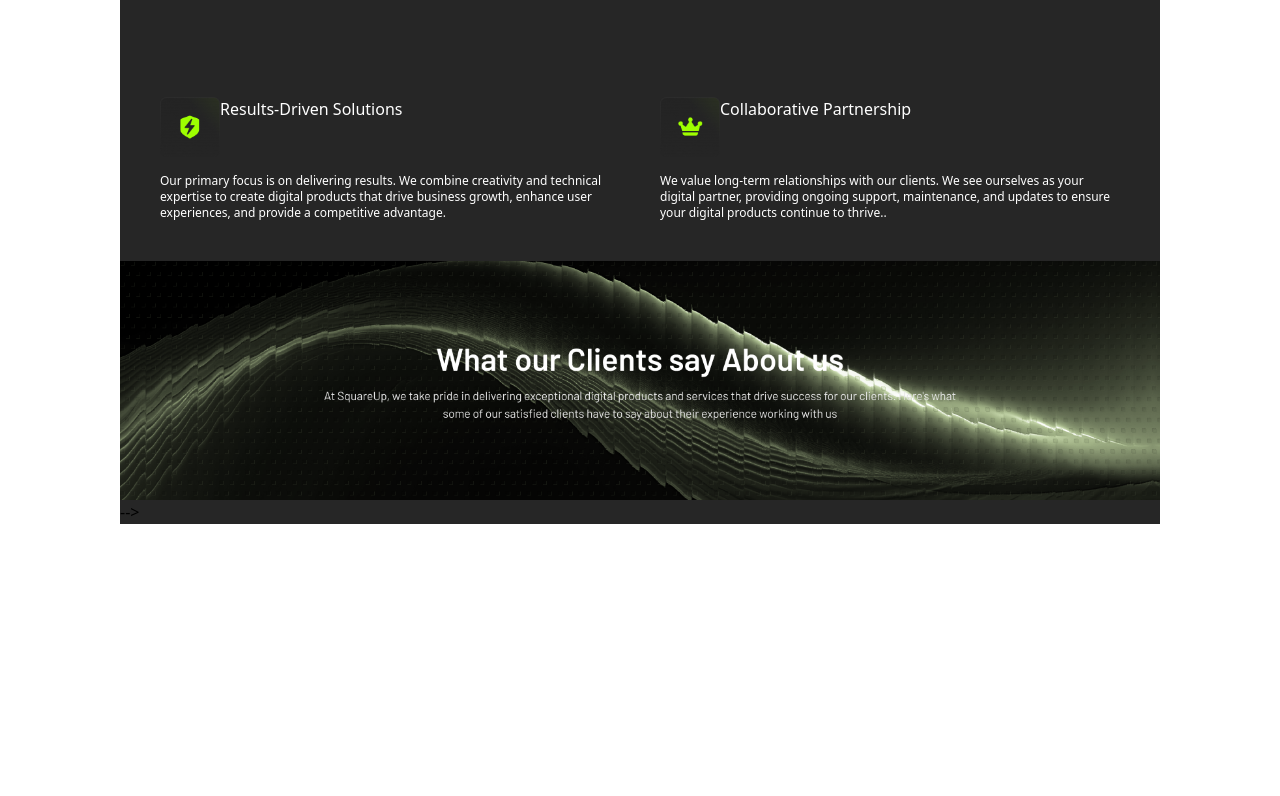
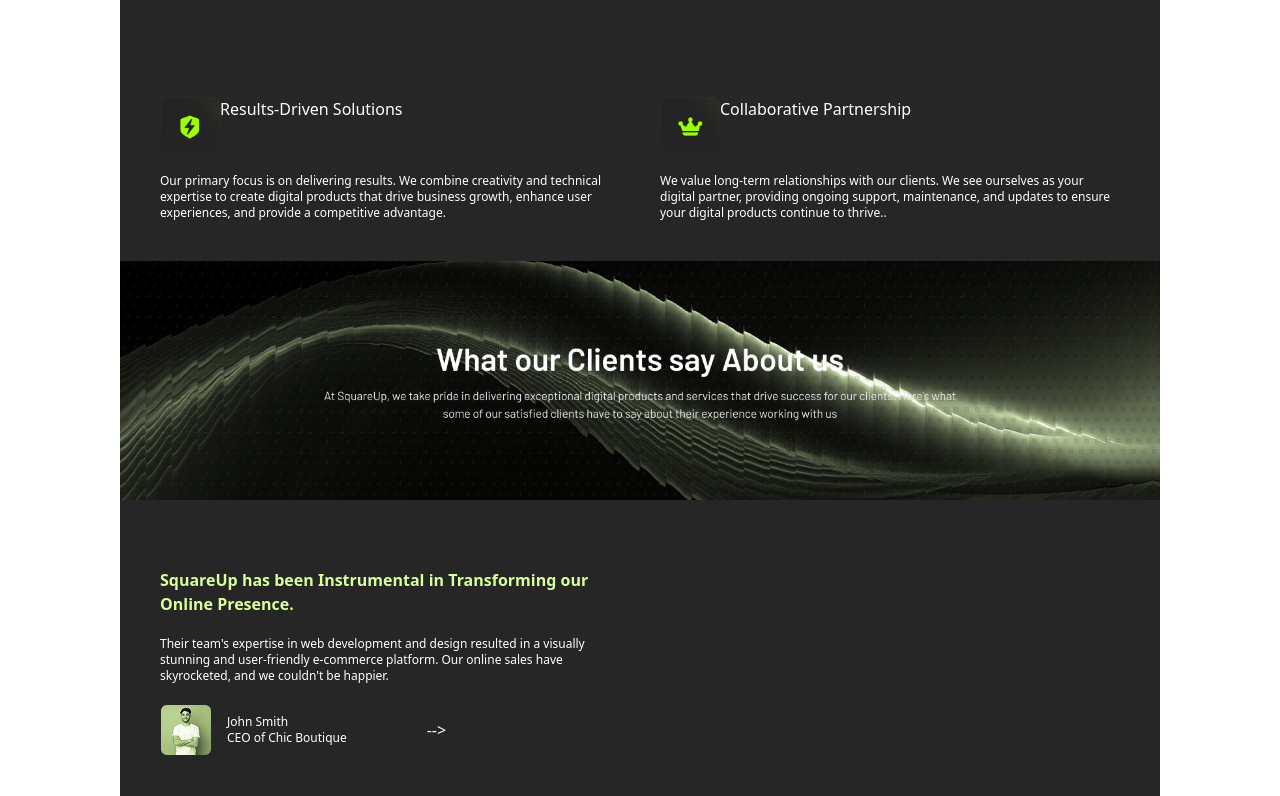
Before and after one commit to Oxbee27/Digital_Agency, a website: page index.html in a window 1280 px wide. Shown: the part 2141-2937 px from the top of the page. Before the commit the page ends 2665 px from the top, so only its background shows below. Drawn offline with Linux system fonts and the light colour scheme.

Commit message:
feat/commit

```diff
--- a/index.html
+++ b/index.html
@@ -200,8 +200,7 @@
             <img src="/img/Container (1).png" alt="">
         </section>
 
-
-        <!-- <section class=" grid text-white  md:grid-cols-2 gap-10 mt-2 py-10 px-10">
+        <section class=" grid text-white  md:grid-cols-2 gap-10 mt-2 py-10 px-10">
             <div>
                 <h1 class=" text-[#D8FF99] font-extrabold mt-5 ">
                     SquareUp has been Instrumental in Transforming our Online Presence.
@@ -215,7 +214,7 @@
                         <img src="/img/Profile.png" alt="">
                         <p class="text-xs">John Smith <br>
                             CEO of Chic Boutique </p>
-                    </div> -->
+                    </div>
                     <!-- <div class="flex items-center text-xs px-4 py-2 bg-[#262626] rounded-lg capitalize">
                         <button>open website</button>
                     </div>
```
